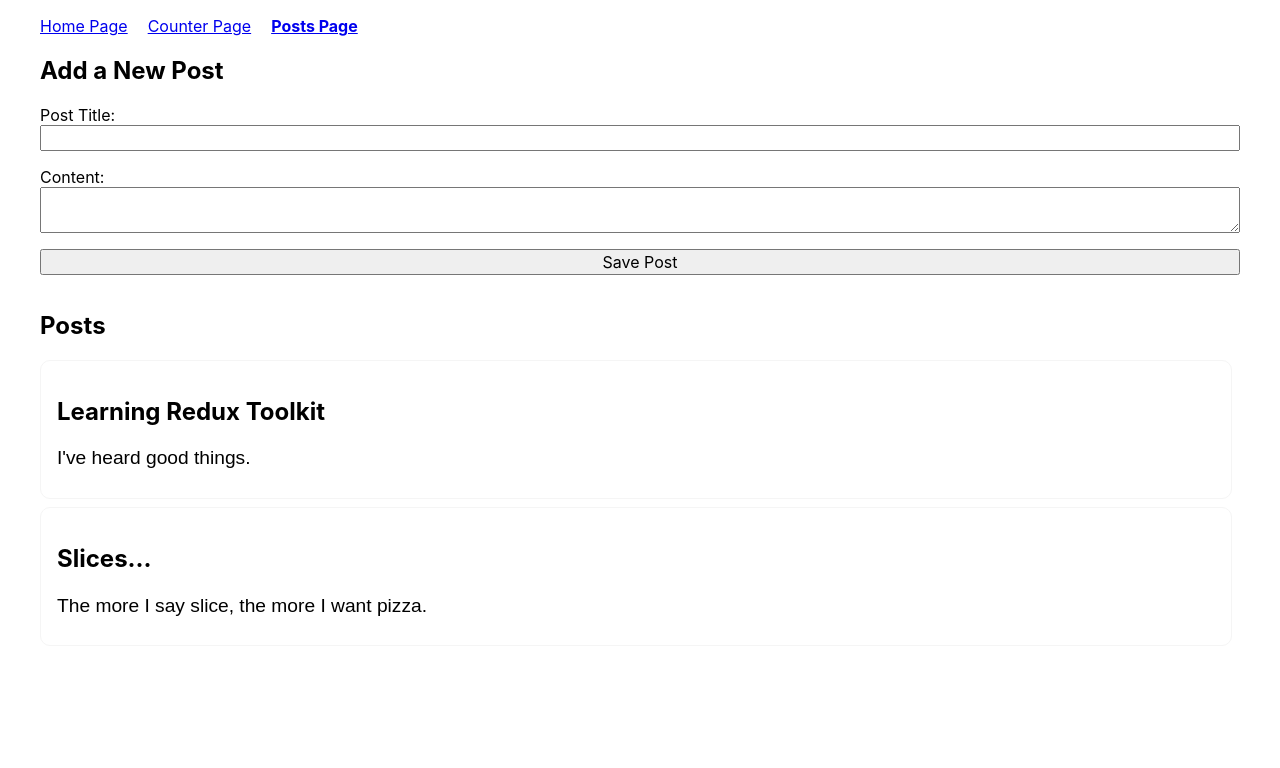
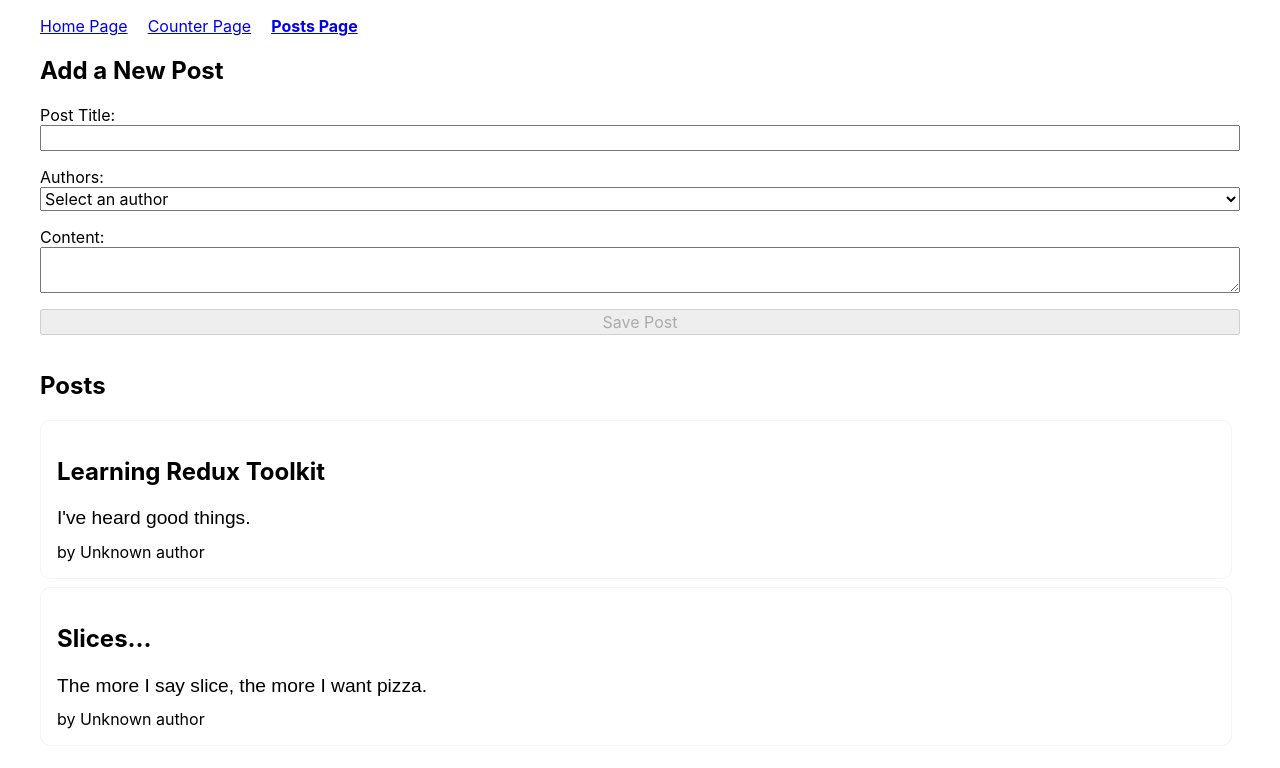
Before and after one commit to tier4ik/redux-toolkit, a React (Create React App) app: page /posts in a window 1280 px wide. Shown: the top 768 px of the page. Built offline with nearby package versions, Linux system fonts and the light colour scheme.

Commit message:
Added users/authors feauture in posts project

```diff
--- a/src/components/Posts/AddPostForm.tsx
+++ b/src/components/Posts/AddPostForm.tsx
@@ -1,15 +1,20 @@
 import { useState } from "react";
-import { useDispatch } from "react-redux";
+import { useDispatch, useSelector, TypedUseSelectorHook } from "react-redux";
 
-import { AppDispatch } from "../../store/store";
+import { AppDispatch, RootState } from "../../store/store";
 
 import { postAdded } from "./postsSlice";
+import { selectAllUsers } from "../users/usersSlice";
 
 const useAppDispatch: () => AppDispatch = useDispatch;
+const useAppSelector: TypedUseSelectorHook<RootState> = useSelector;
 
 const AddPostForm = () => {
-  const [title, setTitle] = useState("");
-  const [content, setContent] = useState("");
+  const [title, setTitle] = useState<string>("");
+  const [content, setContent] = useState<string>("");
+  const [userId, setUserId] = useState<string>("");
+
+  const users = useAppSelector(selectAllUsers);
 
   const dispatch = useAppDispatch();
 
@@ -19,9 +24,14 @@ const AddPostForm = () => {
   const onContentChanged: React.ChangeEventHandler<HTMLTextAreaElement> = (e) =>
     setContent(e.currentTarget.value);
 
+  const onAuthorChanged: React.ChangeEventHandler<HTMLSelectElement> = (e) =>
+    setUserId(e.currentTarget.value);
+
+  const isDisabled = Boolean(title) && Boolean(content) && Boolean(userId);
+
   const onSavePostClicked = () => {
     if (title && content) {
-      dispatch(postAdded(title, content));
+      dispatch(postAdded(title, content, userId));
       setTitle("");
       setContent("");
     }
@@ -39,6 +49,20 @@ const AddPostForm = () => {
           value={title}
           onChange={onTitleChanged}
         />
+        <label htmlFor="authors">Authors:</label>
+        <select
+          name="users"
+          id="authors"
+          value={userId}
+          onChange={onAuthorChanged}
+        >
+          <option value="">Select an author</option>
+          {users.map((user) => (
+            <option value={user.id} key={user.id}>
+              {user.name}
+            </option>
+          ))}
+        </select>
         <label htmlFor="postContent">Content:</label>
         <textarea
           id="postContent"
@@ -46,7 +70,11 @@ const AddPostForm = () => {
           value={content}
           onChange={onContentChanged}
         />
-        <button type="button" onClick={onSavePostClicked}>
+        <button
+          type="button"
+          onClick={onSavePostClicked}
+          disabled={!isDisabled}
+        >
           Save Post
         </button>
       </form>
--- /dev/null
+++ b/src/components/Posts/PostAuthor.tsx
@@ -0,0 +1,21 @@
+import { useSelector, TypedUseSelectorHook } from "react-redux";
+
+import { RootState } from "../../store/store";
+
+import { selectAllUsers } from "../users/usersSlice";
+
+const useAppSelector: TypedUseSelectorHook<RootState> = useSelector;
+
+type props = {
+  userId?: string;
+};
+
+const PostAuthor: React.FC<props> = ({ userId }) => {
+  const users = useAppSelector(selectAllUsers);
+
+  const author = users.find((user) => user.id === userId);
+
+  return <span>by {author ? author.name : "Unknown author"}</span>;
+};
+
+export default PostAuthor;
--- a/src/components/Posts/index.tsx
+++ b/src/components/Posts/index.tsx
@@ -1,6 +1,8 @@
 import { useSelector, TypedUseSelectorHook } from "react-redux";
 import { RootState } from "../../store/store";
 import { selectAllPosts } from "./postsSlice";
+
+import PostAuthor from "./PostAuthor";
 
 import style from "./Posts.module.css";
 
@@ -17,6 +19,7 @@ const Posts = (): JSX.Element => {
           <p className={style.post__content}>
             {post.content.substring(0, 100)}
           </p>
+          <PostAuthor userId={post.authorId} />
         </article>
       ))}
     </section>
--- a/src/components/Posts/postsSlice.ts
+++ b/src/components/Posts/postsSlice.ts
@@ -7,6 +7,7 @@ type PostsStateType = {
   id: string;
   title: string;
   content: string;
+  authorId?: string;
 }[];
 
 const initialState: PostsStateType = [
@@ -30,12 +31,13 @@ const postsSlice = createSlice({
       reducer: (state, action: PayloadAction<PostsStateType[number]>) => {
         state.push(action.payload);
       },
-      prepare: (title: string, content: string) => {
+      prepare: (title: string, content: string, authorId: string) => {
         return {
           payload: {
             id: nanoid(),
             title,
             content,
+            authorId,
           },
         };
       },
--- /dev/null
+++ b/src/components/users/usersSlice.ts
@@ -0,0 +1,23 @@
+import { createSlice } from "@reduxjs/toolkit";
+import type { RootState } from "../../store/store";
+
+type User = {
+  id: string;
+  name: string;
+};
+
+const initialState: User[] = [
+  { id: "0", name: "Dude Lebowski" },
+  { id: "1", name: "Neil Young" },
+  { id: "2", name: "Dave Gray" },
+];
+
+const usersSlice = createSlice({
+  name: "users",
+  initialState,
+  reducers: {},
+});
+
+export const selectAllUsers = (state: RootState): User[] => state.users;
+
+export default usersSlice.reducer;
--- a/src/store/store.ts
+++ b/src/store/store.ts
@@ -1,11 +1,13 @@
 import { configureStore } from "@reduxjs/toolkit";
 import counterReducer from "../components/Counter/counterSlice";
 import postsReducer from "../components/Posts/postsSlice";
+import usersReducer from "../components/users/usersSlice";
 
 export const store = configureStore({
   reducer: {
     counter: counterReducer,
     posts: postsReducer,
+    users: usersReducer,
   },
 });
 
```
